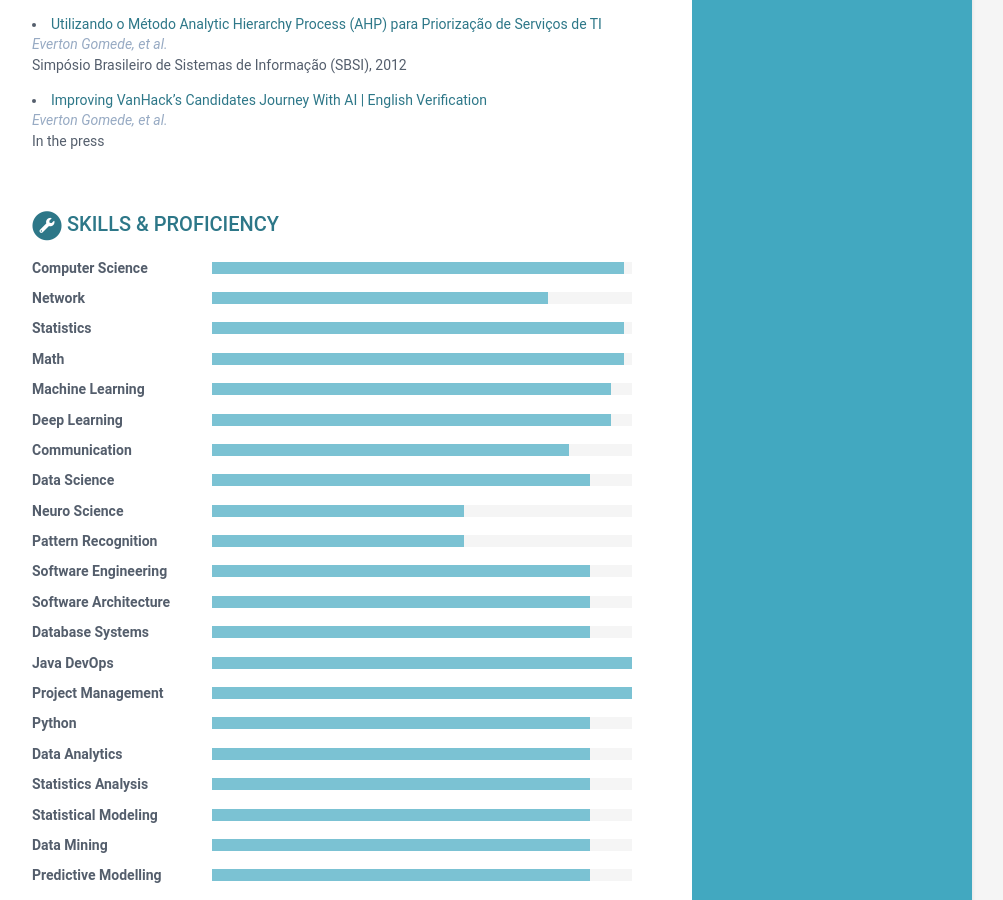
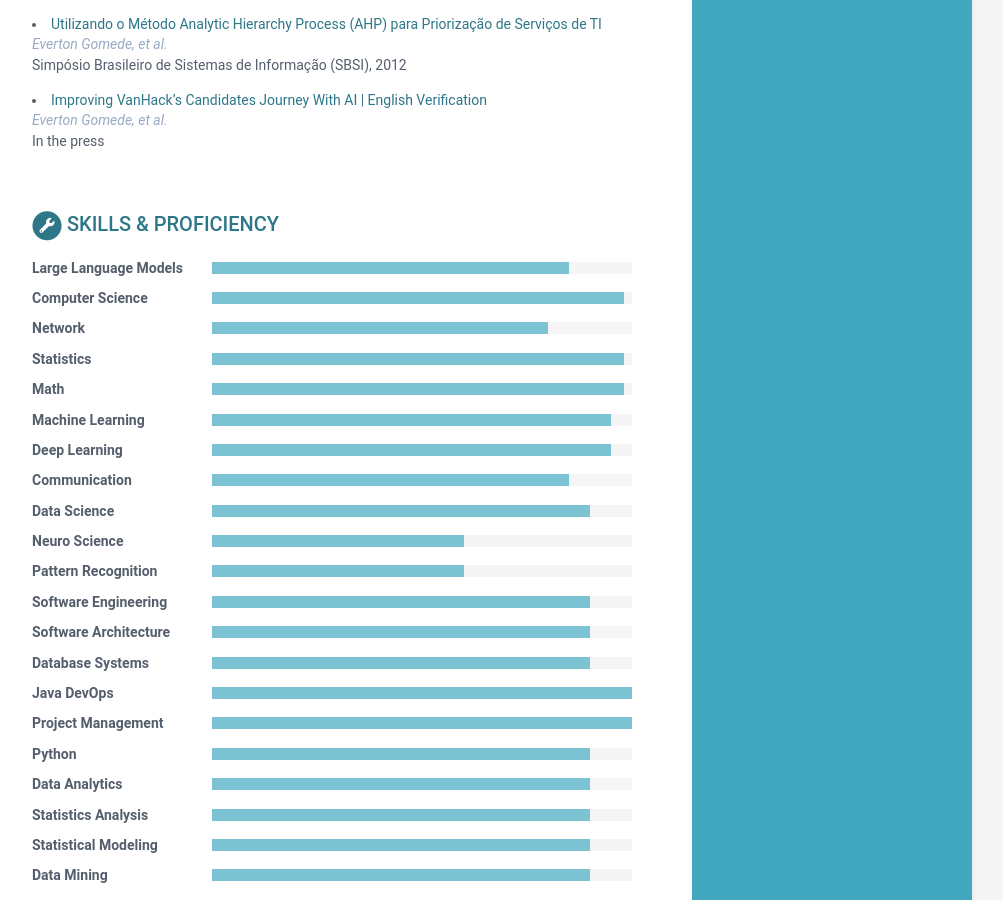
Before and after one commit to gomede/gomede.github.io, a Jekyll site: the page built from index.html, in a window 1280 px wide and 900 px high, scrolled down 5245 px. Shown: the whole window, without its empty margins (168-1171 px from the left). Built offline with Jekyll 4.4.1, drawn with Linux system fonts in a browser that asks for light colours.

Commit message:
Update data.yml

```diff
--- a/_data/data.yml
+++ b/_data/data.yml
@@ -446,6 +446,9 @@ skills:
     title: Skills &amp; Proficiency
 
     toolset:
+      - name: Large Language Models
+        level: 85%
+
       - name: Computer Science
         level: 98%
 
```
